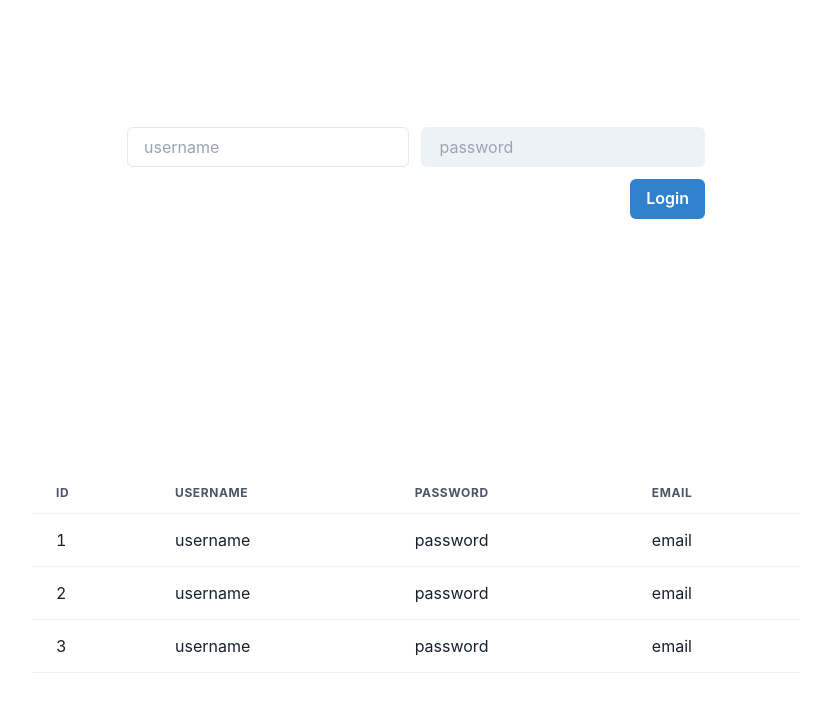
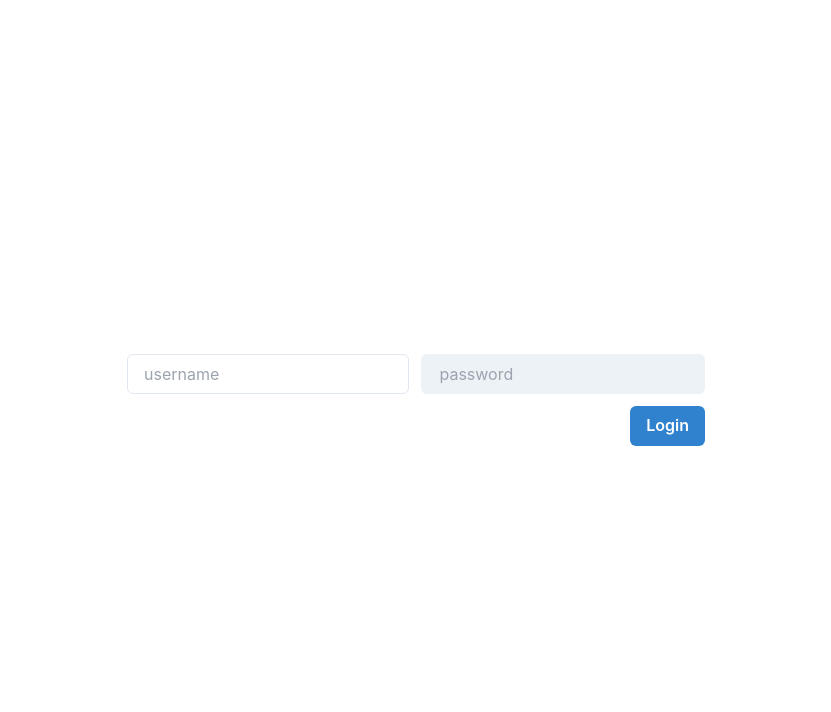
Before and after one commit to futianshen/hasura-seminar-client, a React (Create React App) app: page / in a window 1280 px wide. Shown: the top 712 px of the page, without its empty margins (224-1055 px from the left). Built offline with nearby package versions, Linux system fonts and the light colour scheme.

Commit message:
feat: add apollo-client

```diff
--- a/src/App.tsx
+++ b/src/App.tsx
@@ -1,10 +1,27 @@
-import React from "react"
+import {
+  ApolloClient,
+  ApolloProvider,
+  NormalizedCacheObject,
+} from "@apollo/client"
+import React, { useState } from "react"
 import LoginSection from "./components/LoginSection"
 import MemberList from "./components/MemberList"
 
-export const App: React.VFC = () => (
-  <main className="h-screen grid place-items-center">
-    <LoginSection />
-    <MemberList />
-  </main>
-)
+export const App: React.VFC = () => {
+  const [
+    client,
+    setClient,
+  ] = useState<ApolloClient<NormalizedCacheObject> | null>(null)
+
+  return (
+    <main className="h-screen grid place-items-center">
+      {client ? (
+        <ApolloProvider client={client}>
+          <MemberList />
+        </ApolloProvider>
+      ) : (
+        <LoginSection onClientSet={(client) => setClient(client)} />
+      )}
+    </main>
+  )
+}
--- a/src/components/LoginSection.tsx
+++ b/src/components/LoginSection.tsx
@@ -1,9 +1,25 @@
+import {
+  ApolloClient,
+  InMemoryCache,
+  NormalizedCacheObject,
+} from "@apollo/client"
 import { Button, Input } from "@chakra-ui/react"
 import axios from "axios"
 import React from "react"
 import { useForm } from "react-hook-form"
 
-const LoginSection: React.VFC = () => {
+export const createApolloClient = (token: string) =>
+  new ApolloClient({
+    uri: process.env.REACT_APP_HASURA_URI,
+    cache: new InMemoryCache(),
+    headers: {
+      Authorization: `Bearer ${token}`,
+    },
+  })
+
+const LoginSection: React.VFC<{
+  onClientSet?: (client: ApolloClient<NormalizedCacheObject>) => void
+}> = ({ onClientSet }) => {
   const { register, handleSubmit } = useForm<{
     password: string
     username: string
@@ -12,12 +28,13 @@ const LoginSection: React.VFC = () => {
   const onSubmit = handleSubmit((form) => {
     axios
       .post<{
-        data: {
-          code: string
-          result: string
+        code: string
+        result: {
+          token: string
         }
       }>(`${process.env.REACT_APP_BACKEND}/login`, form)
       .then(({ data }) => {
+        onClientSet?.(createApolloClient(data.result.token))
         console.log(data)
       })
       .catch((err) => console.error(err))
--- a/src/components/MemberList.tsx
+++ b/src/components/MemberList.tsx
@@ -1,17 +1,25 @@
-import { Table, Tbody, Td, Th, Thead, Tr } from "@chakra-ui/react"
+import { gql, useQuery } from "@apollo/client"
+import { Spinner, Table, Tbody, Td, Th, Thead, Tr } from "@chakra-ui/react"
 import React from "react"
+import schemas from "../../schemas"
 
 const MemberList: React.VFC = () => {
-  const users: {
-    id: string
-    username: string
-    password: string
-    email: string
-  }[] = [
-    { id: "1", username: "username", password: "password", email: "email" },
-    { id: "2", username: "username", password: "password", email: "email" },
-    { id: "3", username: "username", password: "password", email: "email" },
-  ]
+  const { loading, error, data } = useQuery<schemas.GET_USERS>(gql`
+    query GET_USERS {
+      user {
+        id
+        username
+        password
+        role
+      }
+    }
+  `)
+
+  if (loading || !!error || !data) {
+    return <Spinner />
+  }
+
+  const users = data.user
 
   return (
     <section className="w-3/5">
@@ -21,16 +29,16 @@ const MemberList: React.VFC = () => {
             <Th>id</Th>
             <Th>username</Th>
             <Th>password</Th>
-            <Th>email</Th>
+            <Th>role</Th>
           </Tr>
         </Thead>
         <Tbody>
-          {users.map((v) => (
-            <Tr key={v.id}>
-              <Td>{v.id}</Td>
-              <Td>{v.username}</Td>
-              <Td>{v.password}</Td>
-              <Td>{v.email}</Td>
+          {users.map((user) => (
+            <Tr key={user.id}>
+              <Td>{user.id}</Td>
+              <Td>{user.username}</Td>
+              <Td>{user.password}</Td>
+              <Td>{user.role}</Td>
             </Tr>
           ))}
         </Tbody>
```
Also changed, not shown: apollo.config.js (added, +12 -0 lines), package.json (+6 -2 lines), schemas.d.ts (added, +36 -0 lines), 1 other file (tests, documents, lock files or other folders).
